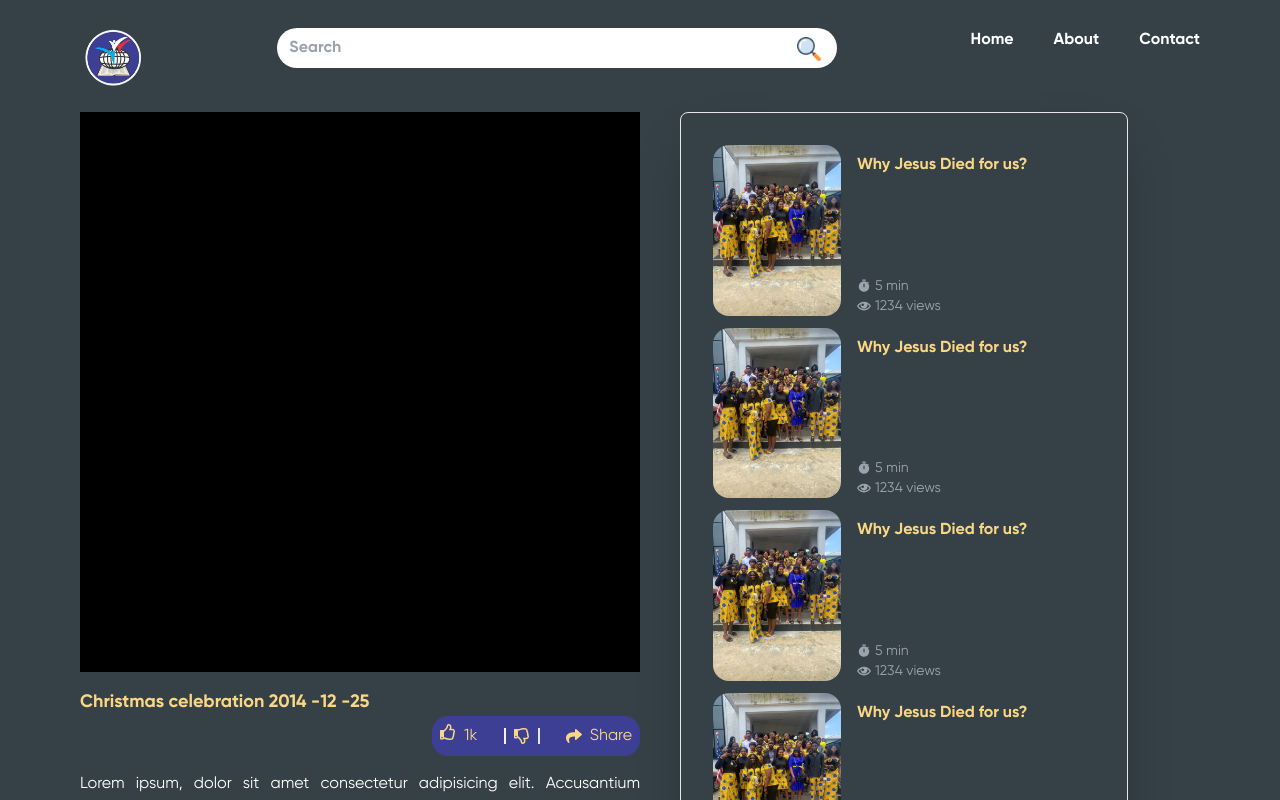
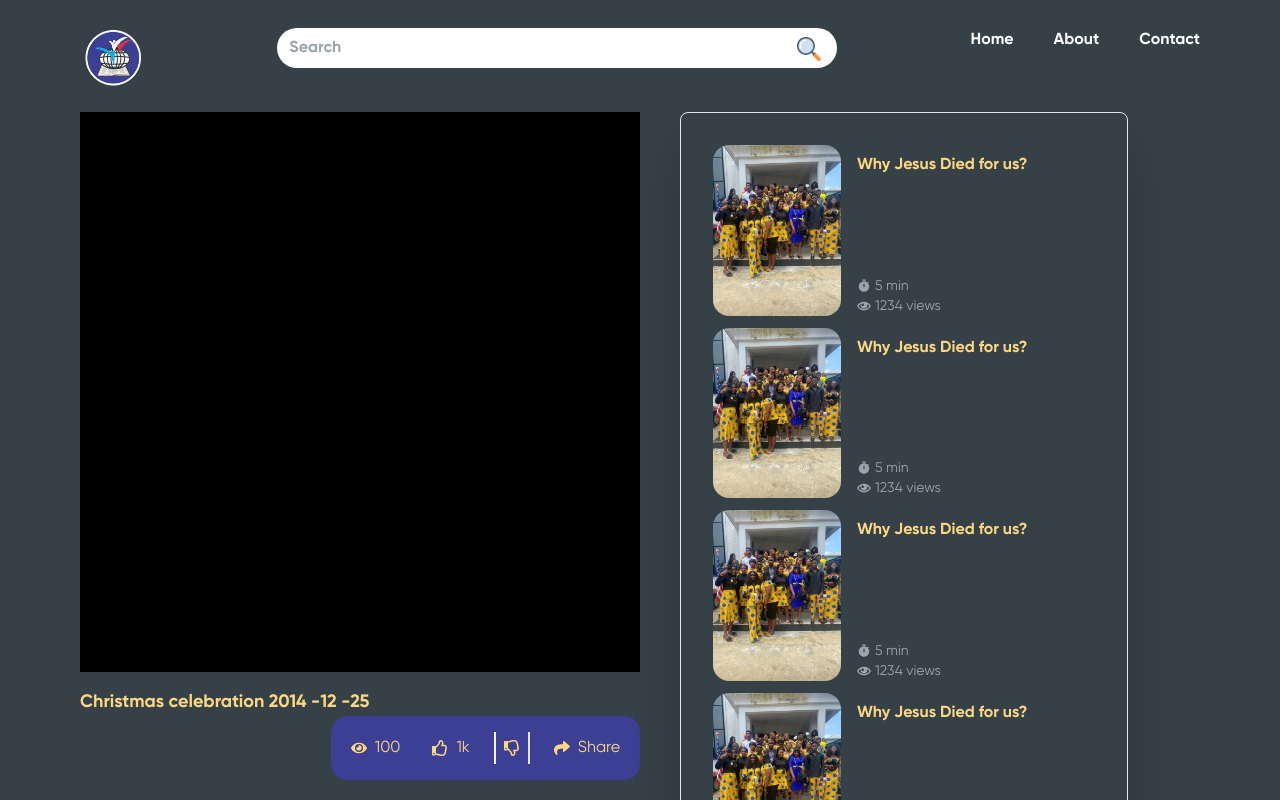
Before and after one commit to phoenix-da-phenom/church-app, a React (Create React App) app: page /stream in a window 1280 px wide. Shown: the top 800 px of the page. Built offline with nearby package versions, Linux system fonts and the light colour scheme.

Commit message:
Added hover effect to social mmedia icons

```diff
--- a/src/Components/VideoComponent.jsx
+++ b/src/Components/VideoComponent.jsx
@@ -2,6 +2,7 @@ import React from "react";
 import { FaRegThumbsUp } from "react-icons/fa";
 import { FaRegThumbsDown } from "react-icons/fa";
 import { FaShare } from "react-icons/fa";
+import { FaEye } from "react-icons/fa";
 export default function VideoComponent() {
   return (
     <div id="videoComponentWrapper" className="video-component">
@@ -15,20 +16,24 @@ export default function VideoComponent() {
           Christmas celebration 2014 -12 -25
         </h1>
         <div>
-          <div className="bg-primary-main gap-4 mb-4 p-2 rounded-2xl w-52 text-accent-main flex justify-between items-center float-right">
-            <button className="flex gap-2">
+          <div className="bg-primary-main gap-4 mb-4 p-3 rounded-2xl w-100 text-accent-main flex justify-between items-center float-right">
+          <button className="flex gap-2 items-center hover:bg-foreground-main p-2">
+          <FaEye />
+              100
+            </button>
+                        <button className="flex gap-2 items-center hover:bg-foreground-main p-2">
               <FaRegThumbsUp />
               1k
             </button>
 
-            <button className="border-l-gray-100 border-l-2 border-r-2 pl-2 pr-2">
+            <button className="hover:bg-foreground-main p-2 border-l-gray-100 border-l-2 border-r-2 pl-2 pr-2">
               <FaRegThumbsDown />
             </button>
 
 
             <div id ="share">
 
-          <button  className="flex gap-2 items-center">
+          <button  className="flex gap-2 items-center hover:bg-foreground-main p-2">
 
           <FaShare />
           Share
```
